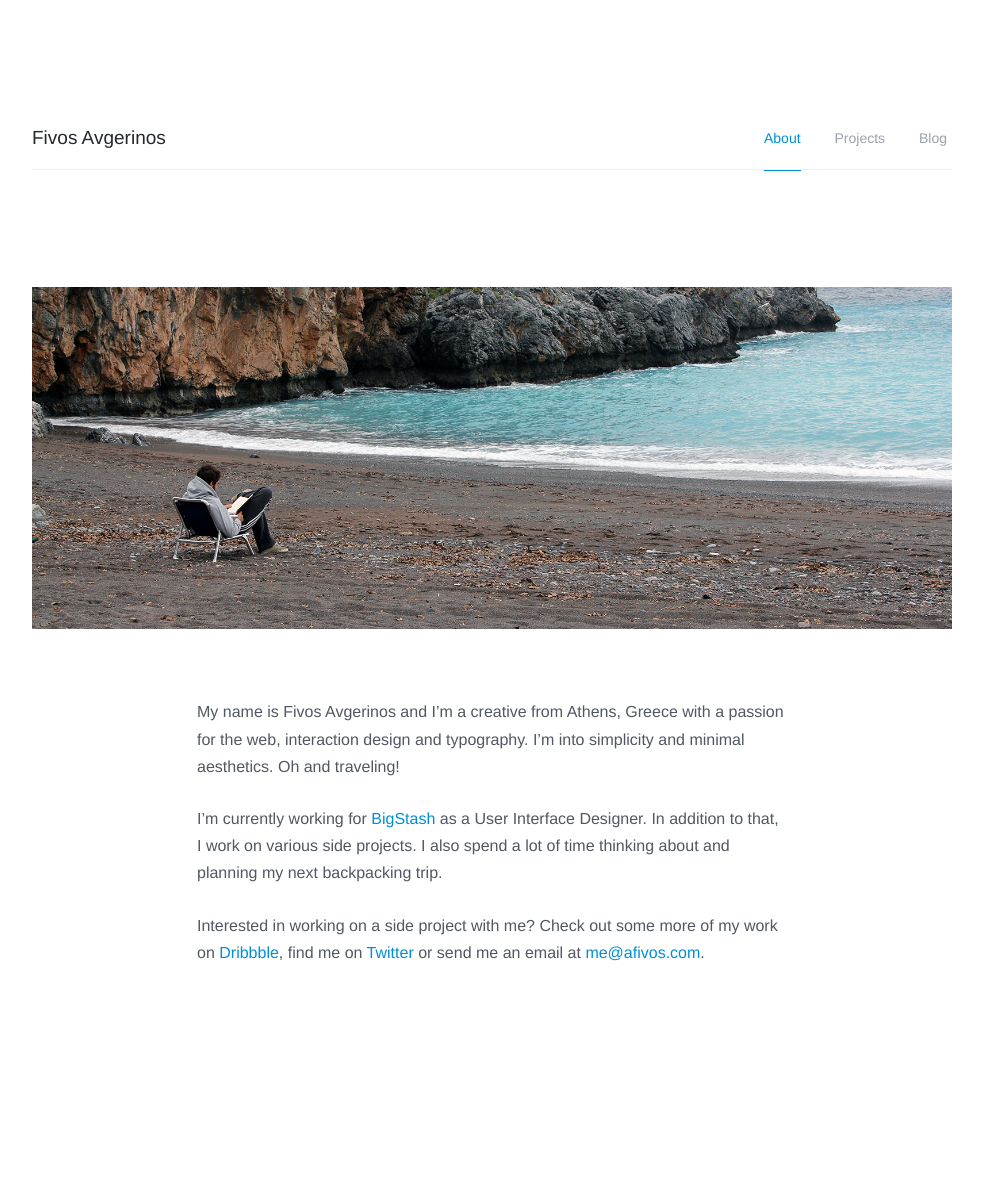
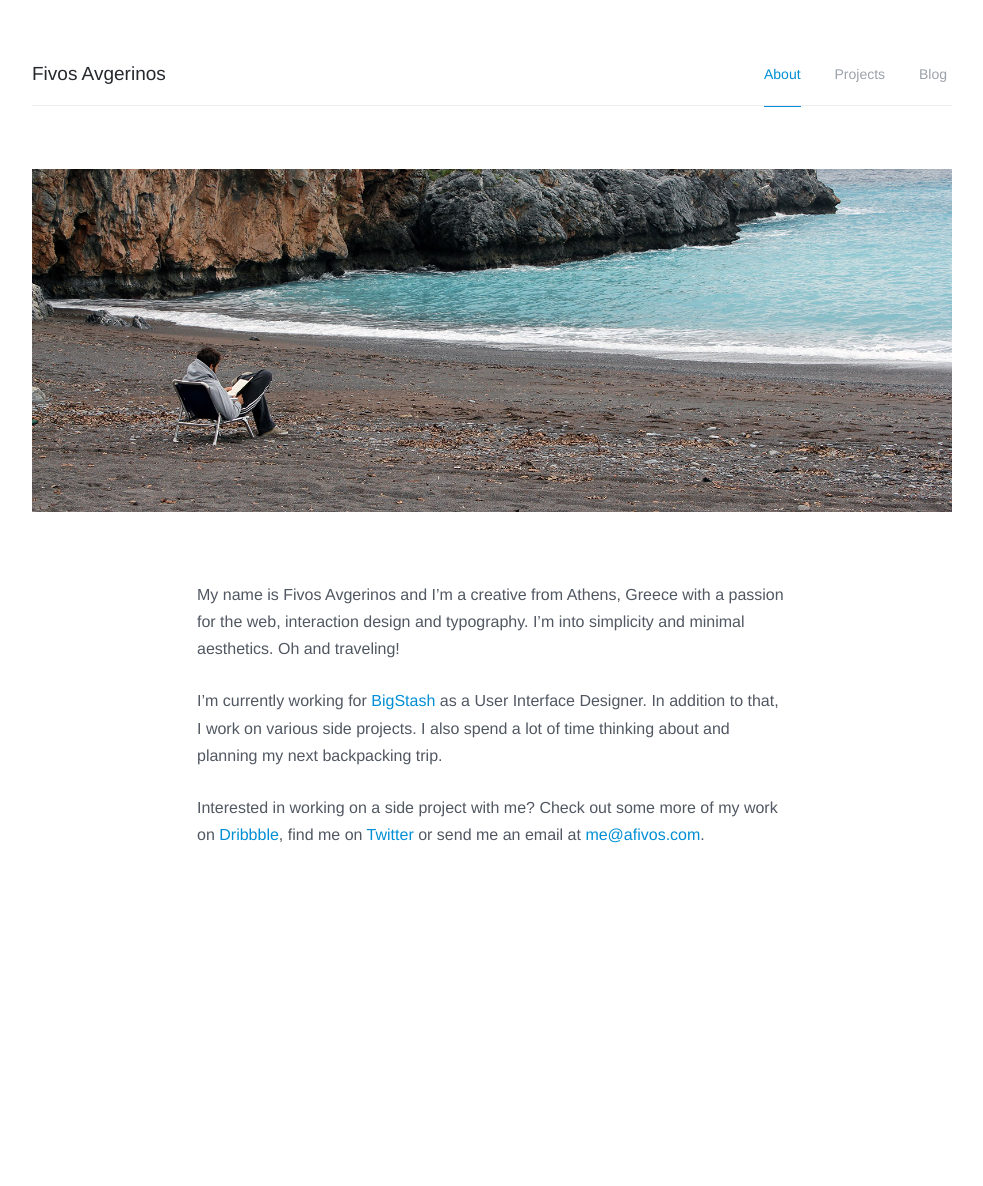
Before and after one commit to afivos/afivos.com, a Jekyll site: the page built from index.md, in a window 1280 px wide. Shown: the whole page, without its empty margins (148-1131 px from the left). Built offline with Jekyll 4.4.1, drawn with Linux system fonts in a browser that asks for light colours; nearby versions of some CDN libraries; comment, search, counter and statistics services are not loaded; after the commit the page ends 940 px from its top, so only the background shows below that.

Commit message:
Update spacing

```diff
--- a/_sass/partials/_header.scss
+++ b/_sass/partials/_header.scss
@@ -5,7 +5,7 @@ Header
 -------------------------------- */
 
 header.site-header {
-	margin: 10% 5% 0;
+	margin: 5% 0 3%;
 
 	nav {
 		border-bottom: 1px solid #eee;
--- a/css/main.scss
+++ b/css/main.scss
@@ -45,7 +45,6 @@ hr {
 .page-content {
 	margin-left: 5%;
 	margin-right: 5%;
-	margin-bottom: 10%;
 }
 
 //::-moz-selection {background-color: $anakiwa !important;}
@@ -91,7 +90,7 @@ Blog list
 -------------------------------- */
 
 .home {
-	margin: 10% auto;
+	margin: 0 auto 10%;
 
 	@media (max-width: $screen-sm) {
 		margin: 15% auto;
@@ -103,7 +102,7 @@ Blog list
 		margin-right: auto;
 
 		ul {
-			margin: 10% auto;
+			margin: 5% auto;
 			padding-left: 0;
 
 			li {
@@ -238,6 +237,7 @@ Projects list
 	margin-left: auto;
 	margin-right: auto;
 	max-width: $screen-lg;
+	margin-top: 2.5%;
 
 	@media (max-width: $screen-lg) {
 		max-width: $screen-md;
@@ -292,10 +292,10 @@ Blogpost and Project
 
 .post,
 .project {
-	margin: 10% auto;
+	margin: 0 auto 10%;
 
 	header.post-header {
-		margin-bottom: 7rem;
+		margin-bottom: 5rem;
 		padding-top: 0;
 		margin-top: 0;
 
```
